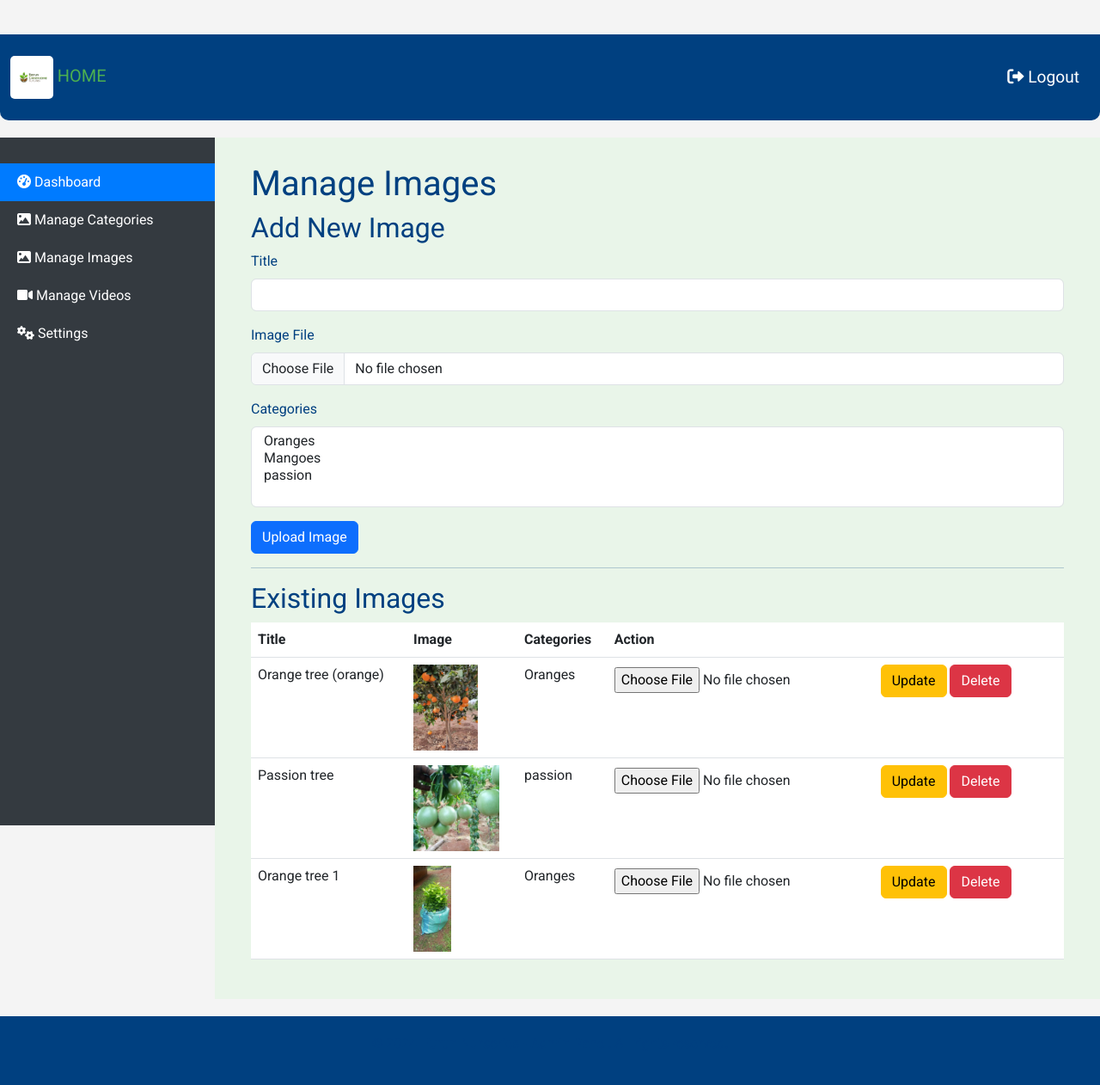
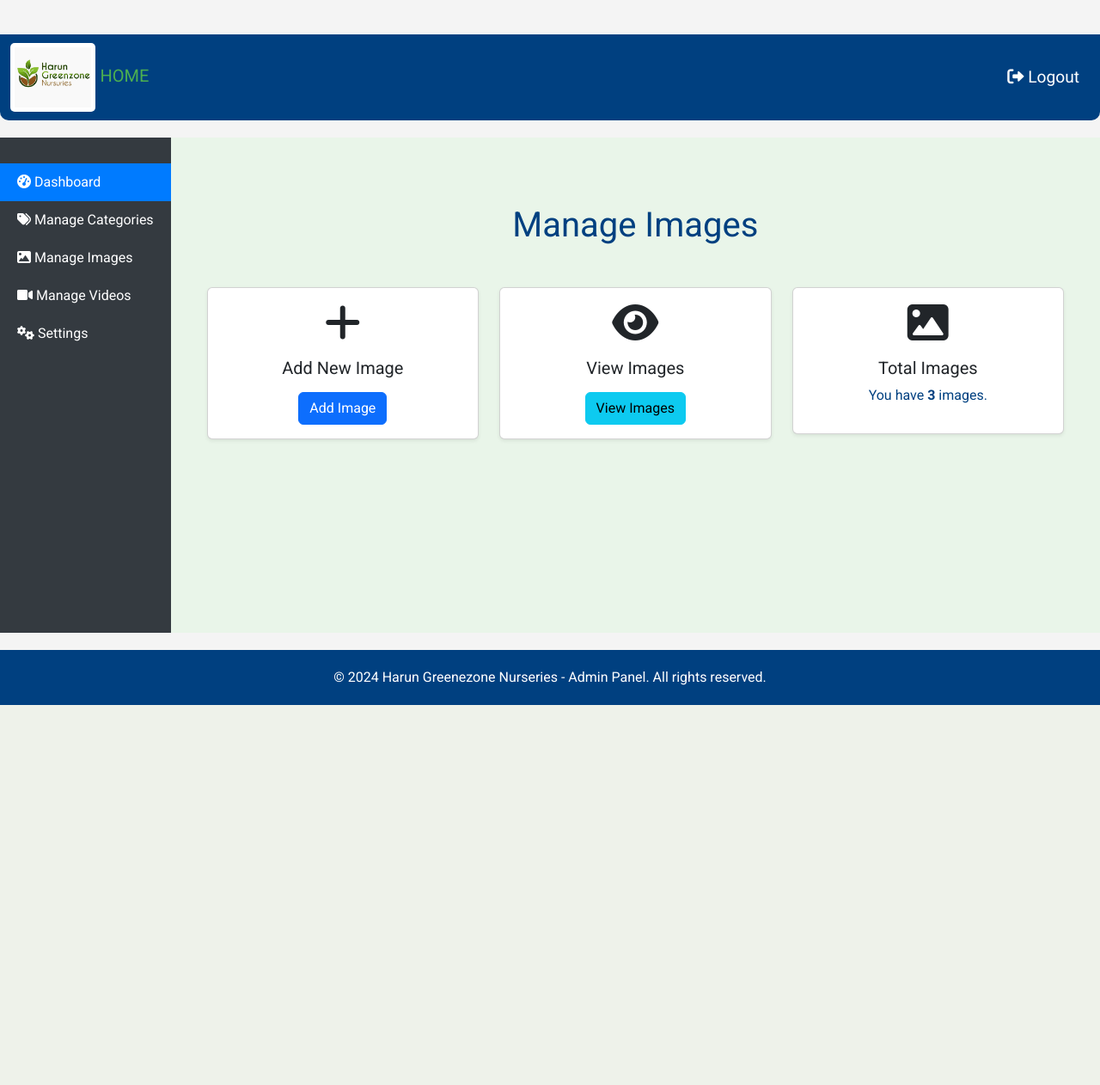
Before and after one commit to peter-sigma/harun-nurseries, a Django app: page /admin_panel/manage-images/ in a window 1280 px wide. Shown: the whole page at 86% size. After the commit the page ends 820 px from the top, so only its background shows below. Run offline with Django 5.2, Linux system fonts and the light colour scheme; a user stored in the database is signed in; data comes from the database, SQL or seed files in the repository; both versions use the stored data as it was after the commit.

Commit message:
Fixing responsiveness in admin_panel images and categories

```diff
--- a/nurseries/admin_panel/templates/admin_panel/base.html
+++ b/nurseries/admin_panel/templates/admin_panel/base.html
@@ -25,12 +26,8 @@
 
         /* Sidebar Styles */
         .sidebar {
-            width: 250px;
             background-color: #343a40;
             padding: 30px 0;
-            position: sticky;
-            top: 0;
-            height: 100vh;
         }
 
         .sidebar .nav-link {
@@ -78,16 +75,16 @@
         .content {
             flex-grow: 1;
             padding: 30px;
-            background-color: #e9f5e9; /* Light green background to reflect the horticultural theme */
-            color: #004080; /* Theme-colored text */
+            background-color: #e9f5e9;
+            color: #004080;
         }
 
         h1, h2, h3, h4, h5, h6, p, a {
-            color: #004080; /* Ensure all text follows the theme color */
+            color: #004080;
         }
 
         .content a:hover {
-            color: #007bff; /* Highlight links on hover */
+            color: #007bff;
         }
 
         /* Footer Styles */
@@ -119,8 +148,12 @@
     <!-- Navbar -->
     <nav class="navbar navbar-expand-lg navbar-dark fixed-top">
         <div class="container-fluid">
+            <!-- Sidebar Toggle Button (Visible on mobile) -->
+            <span class="toggle-sidebar-btn d-lg-none">
+                <i class="fas fa-bars"></i>
+            </span>
             <a class="navbar-brand" href="#">
-                <img src="{% static 'images/logo2.png' %}" alt="Hurun Nurseries Logo" style="height: 50px; width: auto; background-color: white; padding: 5px; border-radius: 5px;">
+                <img src="{% static 'images/logo-nice.jpg' %}" alt="Hurun Nurseries Logo" style="height: 80px; width: auto; background-color: white; padding: 5px; border-radius: 5px;">
                 HOME
             </a>
             <button class="navbar-toggler" type="button" data-bs-toggle="collapse" data-bs-target="#navbarNav" aria-controls="navbarNav" aria-expanded="false" aria-label="Toggle navigation">
@@ -140,14 +172,14 @@
 
     <!-- Main content area with sidebar -->
     <div class="wrapper">
-        <!-- Sidebar -->
-        <div class="sidebar">
+        <!-- Sidebar (Collapsible on mobile) -->
+        <div class="sidebar d-lg-block" id="sidebar">
             <ul class="nav flex-column">
                 <li class="nav-item">
                     <a class="nav-link active" href="{% url 'admin_panel:admin_dashboard' %}"><i class="fas fa-tachometer-alt"></i> Dashboard</a>
                 </li>
                 <li class="nav-item">
-                    <a class="nav-link" href="{% url 'admin_panel:manage_categories' %}"><i class="fas fa-image"></i> Manage Categories</a>
+                    <a class="nav-link" href="{% url 'admin_panel:manage_categories' %}"><i class="fas fa-tags card-icon"></i> Manage Categories</a>
                 </li>
                 <li class="nav-item">
                     <a class="nav-link" href="{% url 'admin_panel:manage_images' %}"><i class="fas fa-image"></i> Manage Images</a>
@@ -172,12 +204,18 @@
 
     <!-- Footer -->
     <footer>
-        <p>&copy; 2024 Hurun Nurseries - Admin Panel. All rights reserved.</p>
+        &copy; 2024 Harun Greenezone Nurseries - Admin Panel. All rights reserved.
     </footer>
 
     <script src="https://cdn.jsdelivr.net/npm/@popperjs/core@2.9.3/dist/umd/popper.min.js"></script>
     <script src="https://cdn.jsdelivr.net/npm/bootstrap@5.3.0/dist/js/bootstrap.min.js"></script>
     <script>
+        // Toggle sidebar on mobile
+        document.querySelector('.toggle-sidebar-btn').addEventListener('click', function () {
+            const sidebar = document.getElementById('sidebar');
+            sidebar.classList.toggle('active');
+        });
+
         // Change navbar to transparent on scroll
         window.onscroll = function () {
             const navbar = document.querySelector('.navbar');
--- a/nurseries/admin_panel/templates/admin_panel/manage_images.html
+++ b/nurseries/admin_panel/templates/admin_panel/manage_images.html
@@ -4,70 +4,41 @@
 
 {% block content %}
 <div class="container">
-    <h1>Manage Images</h1>
+    <h1 class="text-center my-5">Manage Images</h1>
 
-    <!-- Form to Upload New Image -->
-    <h2>Add New Image</h2>
-    <form action="{% url 'admin_panel:add_image' %}" method="POST" enctype="multipart/form-data">
-        {% csrf_token %}
-        <div class="mb-3">
-            <label for="title" class="form-label">Title</label>
-            <input type="text" class="form-control" name="title" id="title" required>
+    <!-- Row of cards with links -->
+    <div class="row">
+        <!-- Add Image Card -->
+        <div class="col-lg-4 col-md-6 col-sm-12 mb-4">
+            <div class="card text-center shadow-sm manage-image-card">
+                <div class="card-body">
+                    <i class="fas fa-plus fa-3x card-icon"></i>
+                    <h5 class="card-title mt-3">Add New Image</h5>
+                    <a href="{% url 'admin_panel:add_image' %}" class="btn btn-primary mt-2">Add Image</a>
+                </div>
+            </div>
         </div>
-        <div class="mb-3">
-            <label for="image_file" class="form-label">Image File</label>
-            <input type="file" class="form-control" name="image_file" id="image_file" required>
+
+        <!-- View Images Card -->
+        <div class="col-lg-4 col-md-6 col-sm-12 mb-4">
+            <div class="card text-center shadow-sm manage-image-card">
+                <div class="card-body">
+                    <i class="fas fa-eye fa-3x card-icon"></i>
+                    <h5 class="card-title mt-3">View Images</h5>
+                    <a href="{% url 'admin_panel:view_images' %}" class="btn btn-info mt-2">View Images</a>
+                </div>
+            </div>
         </div>
-        <div class="mb-3">
-            <label for="categories" class="form-label">Categories</label>
-            <select multiple class="form-control" name="categories" id="categories">
-                {% for category in categories %}
-                <option value="{{ category.id }}">{{ category.name }}</option>
-                {% endfor %}
-            </select>
+        <!-- Total Images Card -->
+        <div class="col-lg-4 col-md-6 col-sm-12 mb-4">
+            <div class="card text-center shadow-sm manage-image-card">
+                <div class="card-body">
+                    <i class="fas fa-image fa-3x card-icon"></i>
+                    <h5 class="card-title mt-3">Total Images</h5>
+                    <p class="mt-2">You have <strong>{{ total_images }}</strong> images.</p>
+                </div>
+            </div>
         </div>
-        <button type="submit" class="btn btn-primary">Upload Image</button>
-    </form>
-
-    <hr>
-
-    <!-- Existing Images List -->
-    <h2>Existing Images</h2>
-    <table class="table">
-        <thead>
-            <tr>
-                <th>Title</th>
-                <th>Image</th>
-                <th>Categories</th>
-                <th>Action</th>
-            </tr>
-        </thead>
-        <tbody>
-            {% for image in images %}
-            <tr>
-                <td>{{ image.title }}</td>
-                <td>
-                    <img src="{{ image.image_file.url }}" alt="Image" style="height: 100px; width: auto;">
-                </td>
-                <td>
-                    {% for category in image.categories.all %}
-                        {{ category.name }}{% if not forloop.last %}, {% endif %}
-                    {% endfor %}
-                </td>
-                <td>
-                    <form action="{% url 'admin_panel:update_image' image.id %}" method="POST" enctype="multipart/form-data" style="display:inline;">
-                        {% csrf_token %}
-                        <input type="file" name="image_file" required>
-                        <button type="submit" class="btn btn-warning">Update</button>
-                    </form>
-                    <form action="{% url 'admin_panel:delete_image' image.id %}" method="POST" style="display:inline;">
-                        {% csrf_token %}
-                        <button type="submit" class="btn btn-danger">Delete</button>
-                    </form>
-                </td>
-            </tr>
-            {% endfor %}
-        </tbody>
-    </table>
+    </div>
 </div>
 {% endblock %}
--- a/nurseries/admin_panel/urls.py
+++ b/nurseries/admin_panel/urls.py
@@ -11,10 +11,12 @@ urlpatterns = [
 
      path('manage-images/', manage_images, name='manage_images'),
      path('add-image/', add_image, name='add_image'),
+     path('view-images/', view_images, name='view_images'),
     path('manage-categories/', manage_categories, name='manage_categories'),
     path('add-category/', add_category, name='add_category'),
     path('update-image/<int:image_id>/', update_image, name='update_image'),
     path('delete-image/<int:image_id>/', delete_image, name='delete_image'),
+     path('view-categories/', view_categories, name='view_categories'),
     path('update-category/<int:category_id>/', update_category, name='update_category'),
     path('delete-category/<int:category_id>/', delete_category, name='delete_category'),
 ]
--- a/nurseries/admin_panel/views.py
+++ b/nurseries/admin_panel/views.py
@@ -71,8 +71,9 @@ def manage_images(request):
         return redirect('admin_panel:manage_images')
 
     images = Image.objects.all()
+    total_images = Image.objects.count()
     categories = Category.objects.all()  # Fetch categories to display in the form
-    return render(request, 'admin_panel/manage_images.html', {'images': images, 'categories': categories})
+    return render(request, 'admin_panel/manage_images.html', {'images': images, 'categories': categories, 'total_images': total_images})
 
 @login_required
 def manage_categories(request):
@@ -91,14 +92,22 @@ def add_image(request):
     if request.method == 'POST':
         title = request.POST.get('title')
         image_file = request.FILES['image_file']
-        category_ids = request.POST.getlist('categories')
-        categories = Category.objects.filter(id__in=category_ids)
+        category_id = request.POST.get('categories')  # Now handling a single category
+        category = Category.objects.get(id=category_id)
 
+        # Create new image object and associate the single category
         new_image = Image.objects.create(title=title, image_file=image_file)
-        new_image.categories.set(categories)
+        new_image.categories.set([category])  # Set the single category for the image
         new_image.save()
+
         return redirect('admin_panel:manage_images')
-    return redirect('admin_panel:manage_images')
+
+    # Retrieve all categories for the form
+    categories = Category.objects.all()
+
+    # Pass categories to the template
+    return render(request, 'admin_panel/add_image.html', {'categories': categories})
+
 
 
 @login_required
@@ -107,39 +116,61 @@ def add_category(request):
         category_name = request.POST.get('category_name')
         description = request.POST.get('description')
         Category.objects.create(name=category_name, description=description)
-        return redirect('admin_panel:manage_categories')
-    return redirect('admin_panel:manage_categories')
+        return redirect('admin_panel:view_category')
+    return render(request,'admin_panel/add_category.html')
 
 
 @login_required
 def update_image(request, image_id):
     image = Image.objects.get(id=image_id)
+
     if request.method == 'POST':
+        title = request.POST.get('title')
+        category_id = request.POST.get('categories')
+        category = Category.objects.get(id=category_id)
+
+        image.title = title
         if 'image_file' in request.FILES:
             image.image_file = request.FILES['image_file']
-        image.title = request.POST.get('title', image.title)  # You can add an optional title update
+        image.categories.set([category])
         image.save()
-        return redirect('admin_panel:manage_images')
-    return redirect('admin_panel:manage_images')  # In case of GET or any issue
 
+        return redirect('admin_panel:view_images')
+    categories = Category.objects.all()
+
+    return render(request, 'admin_panel/update_image.html', {'image': image, 'categories': categories})
 @login_required
 def delete_image(request, image_id):
     image = Image.objects.get(id=image_id)
     image.delete()
-    return redirect('admin_panel:manage_images')
+    return redirect('admin_panel:view_images')
 
 @login_required
 def update_category(request, category_id):
     category = Category.objects.get(id=category_id)
+
     if request.method == 'POST':
         category.name = request.POST.get('category_name', category.name)
         category.description = request.POST.get('description', category.description)  # Update description
         category.save()
-        return redirect('admin_panel:manage_categories')
-    return redirect('admin_panel:manage_categories')
+        return redirect('admin_panel:view_categories')  # Redirect to manage categories after update
+
+    return render(request, 'admin_panel/update_category.html', {'category': category})
+
 
 @login_required
 def delete_category(request, category_id):
     category = Category.objects.get(id=category_id)
     category.delete()
-    return redirect('admin_panel:manage_categories')
+    return redirect('admin_panel:view_categories')
+
+
+@login_required
+def view_images(request):
+    images=Image.objects.all()
+    return render(request, 'admin_panel/view_images.html', {'images': images})
+
+@login_required
+def view_categories(request):
+    categories=Category.objects.all()
+    return render(request, 'admin_panel/view_categories.html', {'categories': categories})
--- a/nurseries/core/templates/core/base.html
+++ b/nurseries/core/templates/core/base.html
@@ -20,7 +20,7 @@
     <nav class="navbar navbar-expand-lg navbar-dark">
         <div class="container-fluid">
             <a class="navbar-brand" href="#">
-                <img src="{% static 'images/logo2.png' %}" alt="Hurun Nurseries Logo" style="height: 80px; width: auto; background-color: white; padding: 5px; border-radius: 5px;"> H. G. N.
+                <img src="{% static 'images/logo-nice.jpg' %}" alt="Hurun Nurseries Logo" style="height: 80px; width: auto; background-color: white; padding: 5px; border-radius: 5px;"> H. G. N
             </a>
             <button class="navbar-toggler" type="button" data-bs-toggle="collapse" data-bs-target="#navbarNav" aria-controls="navbarNav" aria-expanded="false" aria-label="Toggle navigation">
                 <span class="navbar-toggler-icon"></span>
@@ -72,7 +72,7 @@
         <li class="nav-item">
             <a class="nav-link" href="{% url 'core:video_list' %}">Videos</a>
         </li>
-        <p>&copy; 2024 Hurun Nurseries. All rights reserved.</p>
+        <p>&copy; 2024 Harun Greenezone Nurseries. All rights reserved.</p>
     </footer>
 
     <script src="https://cdn.jsdelivr.net/npm/@popperjs/core@2.9.3/dist/umd/popper.min.js"></script>
```
Also changed, not shown: other parts of nurseries/admin_panel/templates/admin_panel/base.html (+36 -4 lines), nurseries/admin_panel/templates/admin_panel/add_category.html (added, +34 -0 lines), nurseries/admin_panel/templates/admin_panel/add_image.html (added, +45 -0 lines), nurseries/admin_panel/templates/admin_panel/manage_categories.html (+32 -35 lines), nurseries/admin_panel/templates/admin_panel/update_category.html (added, +34 -0 lines), nurseries/admin_panel/templates/admin_panel/update_image.html (added, +48 -0 lines), nurseries/admin_panel/templates/admin_panel/view_categories.html (added, +39 -0 lines), nurseries/admin_panel/templates/admin_panel/view_images.html (added, +41 -0 lines), nurseries/db.sqlite3, nurseries/media/images/13.jpg (added), nurseries/media/images/15.jpg (added), nurseries/media/images/logo.jpg (added), nurseries/static/images/logo-nice.JPG (added), 1 other file.
